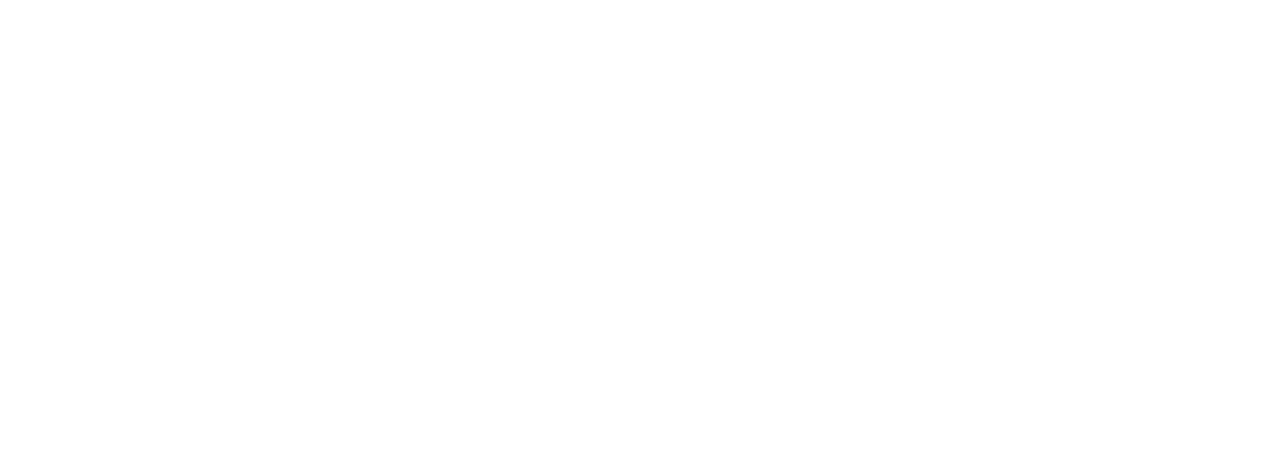
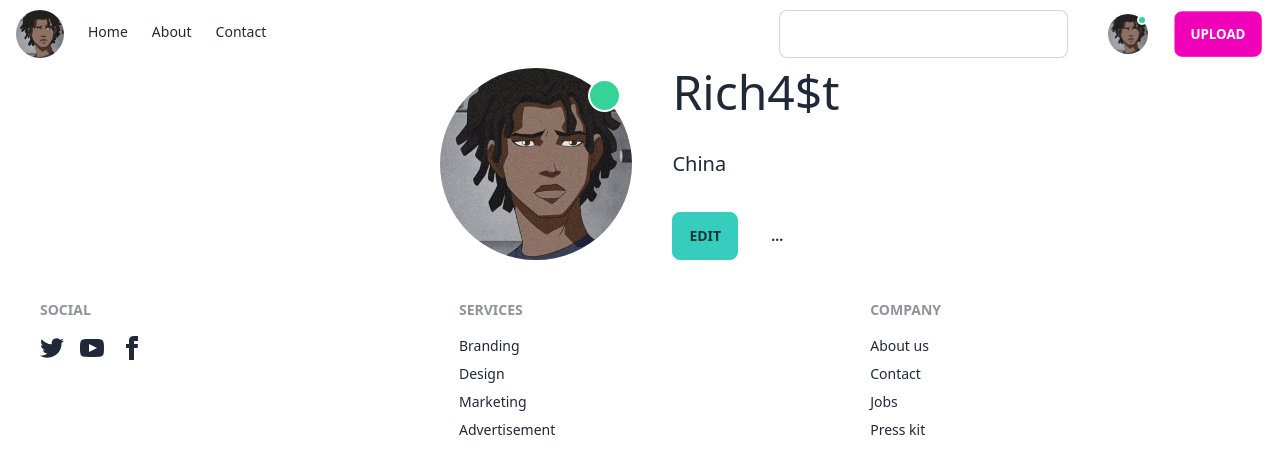
Before and after one commit to code-xmut/g-p, a Vue app in the folder packages/main/: page /profile in a window 1280 px wide. Before the commit this address had no page. Shown: the top 474 px of the page. Built offline with nearby package versions, Linux system fonts and the light colour scheme; some icons are missing.

Commit message:
feat(s): add edit Profile component

```diff
--- a/packages/main/src/auto-imports-components.d.ts
+++ b/packages/main/src/auto-imports-components.d.ts
@@ -28,6 +28,8 @@
     LoginForm: typeof import('./components/Login/LoginForm.vue')['default']
     LoginGirl: typeof import('./components/LoginGirl.vue')['default']
     OtherLoginWays: typeof import('./components/Login/OtherLoginWays.vue')['default']
+    Profile: typeof import('./components/profile/index.vue')['default']
+    ProfileInfo: typeof import('./components/profile/ProfileInfo.vue')['default']
     RecoverPassword: typeof import('./components/RecoverPassword/index.vue')['default']
     RecoverPasswordForm: typeof import('./components/RecoverPassword/RecoverPasswordForm.vue')['default']
     Register: typeof import('./components/Register/index.vue')['default']
--- /dev/null
+++ b/packages/main/src/components/profile/ProfileInfo.vue
@@ -0,0 +1,21 @@
+<script setup lang="ts">
+
+</script>
+
+<template>
+  <div class="flex">
+    <Avatar size-class="w-48 h-48" :show-status="false" />
+    <div class="flex flex-col justify-between ml-10">
+      <h1 class="text-5xl">
+        Rich4$t
+      </h1>
+      <h2 class="text-xl">
+        China
+      </h2>
+      <div>
+        <Button class="btn btn-accent" text="Edit" />
+        <Button class="btn-ghost ml-4" text="..." />
+      </div>
+    </div>
+  </div>
+</template>
--- /dev/null
+++ b/packages/main/src/components/profile/index.vue
@@ -0,0 +1,9 @@
+<script setup lang="ts">
+
+</script>
+
+<template>
+  <div>
+    <ProfileInfo />
+  </div>
+</template>
--- a/packages/main/src/components/shot/ShotMask.vue
+++ b/packages/main/src/components/shot/ShotMask.vue
@@ -1,6 +1,6 @@
 <script setup lang="ts">
 interface ShotProps {
-  title: string
+  title?: string
 }
 
 withDefaults(defineProps<ShotProps>(), {
--- a/packages/main/src/layouts/Main/index.vue
+++ b/packages/main/src/layouts/Main/index.vue
@@ -15,6 +15,5 @@
         </div>
       </div>
     </div>
-    <Footer />
   </main>
 </template>
--- a/packages/main/src/layouts/Navbar/SiteActionsLogged.vue
+++ b/packages/main/src/layouts/Navbar/SiteActionsLogged.vue
@@ -1,10 +1,19 @@
 <script setup lang="ts">
+import { useRouter } from 'vue-router'
 
+const router = useRouter()
+
+const toProfile = () => {
+  router.push({ name: 'profile' })
+}
 </script>
 
 <template>
   <li>
-    <Avatar class="ml-8" :show-status="false" size-class="w-10 h-10" />
+    <Avatar
+      class="ml-8" :show-status="false" size-class="w-10 h-10"
+      @click="toProfile"
+    />
   </li>
   <li class="hidden lg:block">
     <Button
--- a/packages/main/src/layouts/index.vue
+++ b/packages/main/src/layouts/index.vue
@@ -1,6 +1,5 @@
 <script setup lang="ts">
 import Navbar from './Navbar/index.vue'
-import Main from './Main/index.vue'
 </script>
 
 <template>
@@ -9,7 +8,8 @@
       <Navbar />
     </header>
     <main>
-      <Main />
+      <router-view />
     </main>
+    <Footer />
   </div>
 </template>
--- /dev/null
+++ b/packages/main/src/pages/profile.vue
@@ -0,0 +1,9 @@
+<script setup lang="ts">
+import Profile from '@/components/profile/index.vue'
+</script>
+
+<template>
+  <div class="flex flex-col justify-center items-center">
+    <Profile />
+  </div>
+</template>
--- a/packages/main/src/router/index.ts
+++ b/packages/main/src/router/index.ts
@@ -11,6 +11,17 @@
       // this generates a separate chunk (About.[hash].js) for this route
       // which is lazy-loaded when the route is visited.
       component: Layout,
+      children: [
+        {
+          path: '',
+          name: 'main',
+          component: () => import('@/layouts/Main/index.vue'),
+        },
+        {
+          path: 'profile',
+          name: 'profile',
+          component: () => import('@/pages/profile.vue'),
+        }],
     },
     {
       path: '/auth',
```
